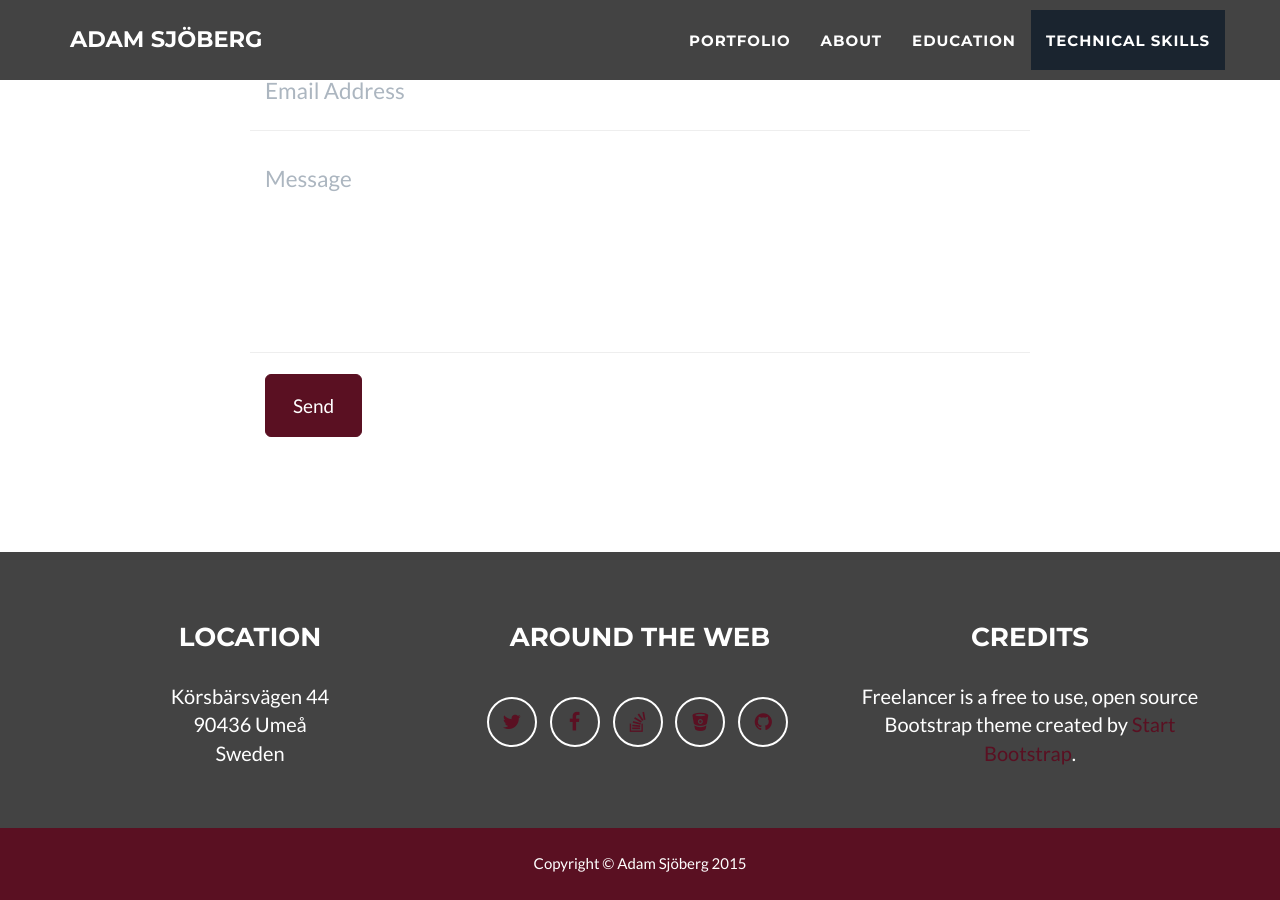
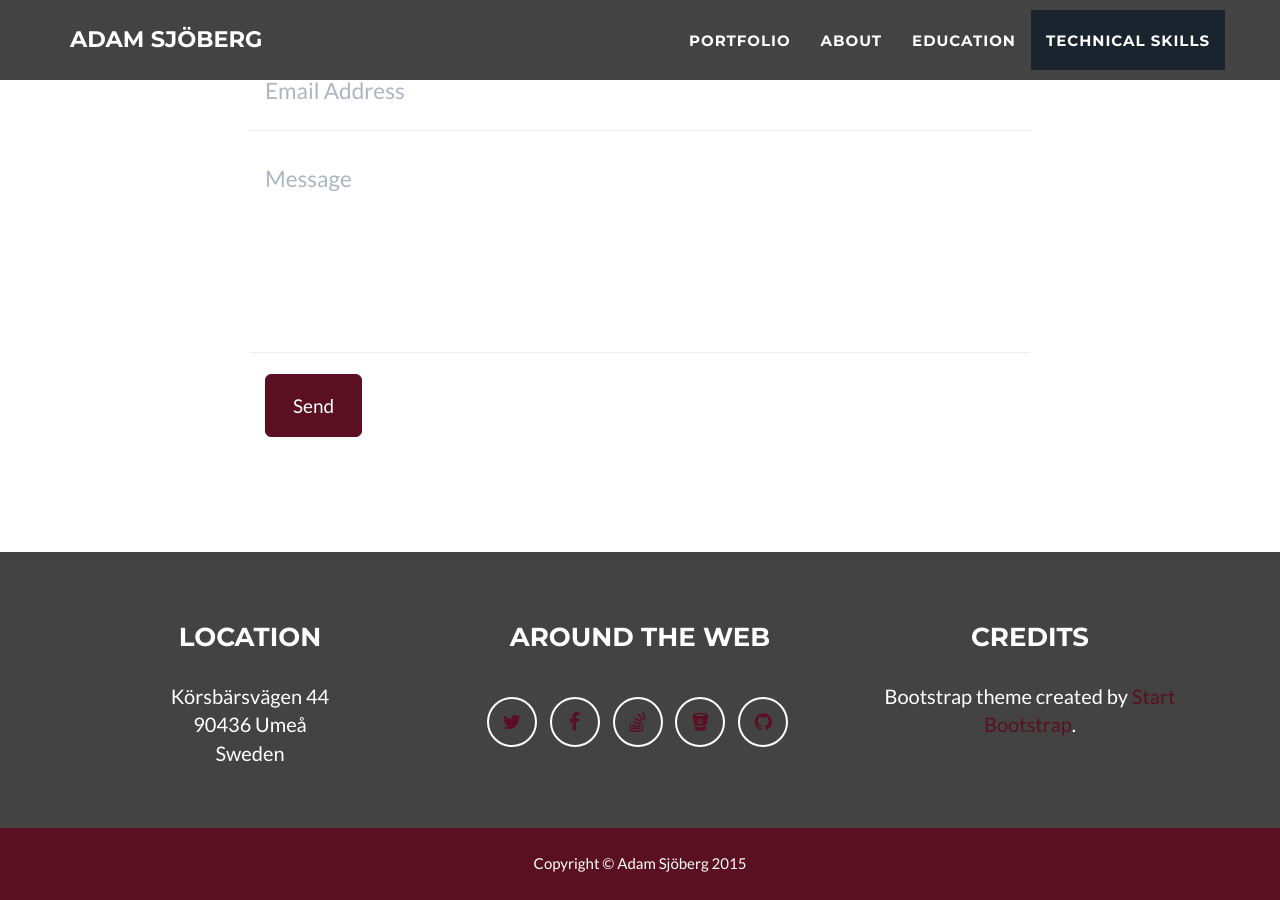
Before and after one commit to Adamsjoberg/Adamsjoberg.github.io, a Jekyll site: the page built from index.html, in a window 1280 px wide and 900 px high, scrolled down 3787 px. Built offline with Jekyll 4.4.1, drawn with Linux system fonts in a browser that asks for light colours.

Commit message:
credit change

```diff
--- a/_config.yml
+++ b/_config.yml
@@ -40,7 +40,7 @@
   - line: Sweden
 
 # Credits content
-credits: 'Freelancer is a free to use, open source Bootstrap theme created by <a href="http://startbootstrap.com">Start Bootstrap</a>.'
+credits: 'Bootstrap theme created by <a href="http://startbootstrap.com">Start Bootstrap</a>.'
 
 # Build settings
 markdown: kramdown
```
